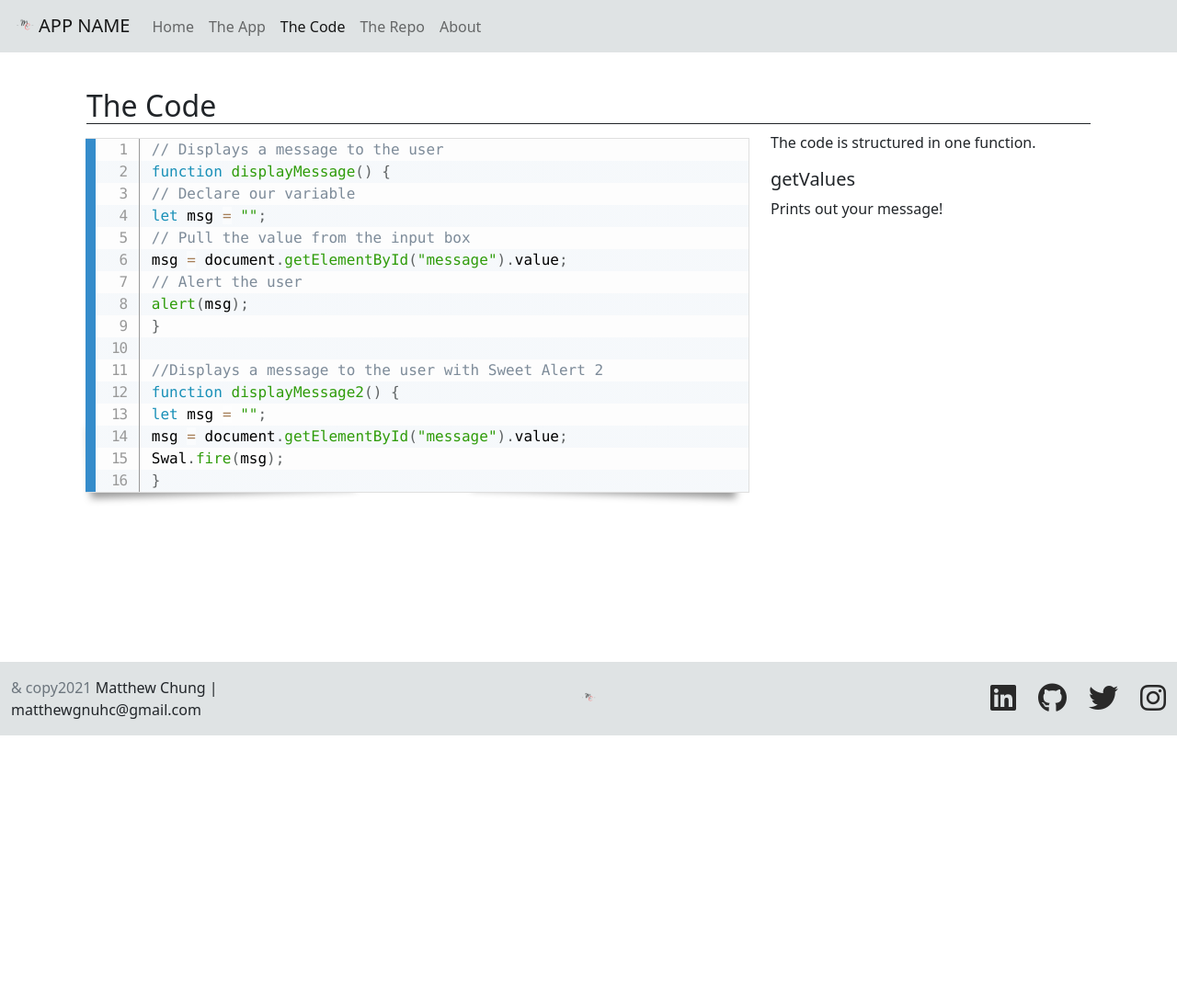
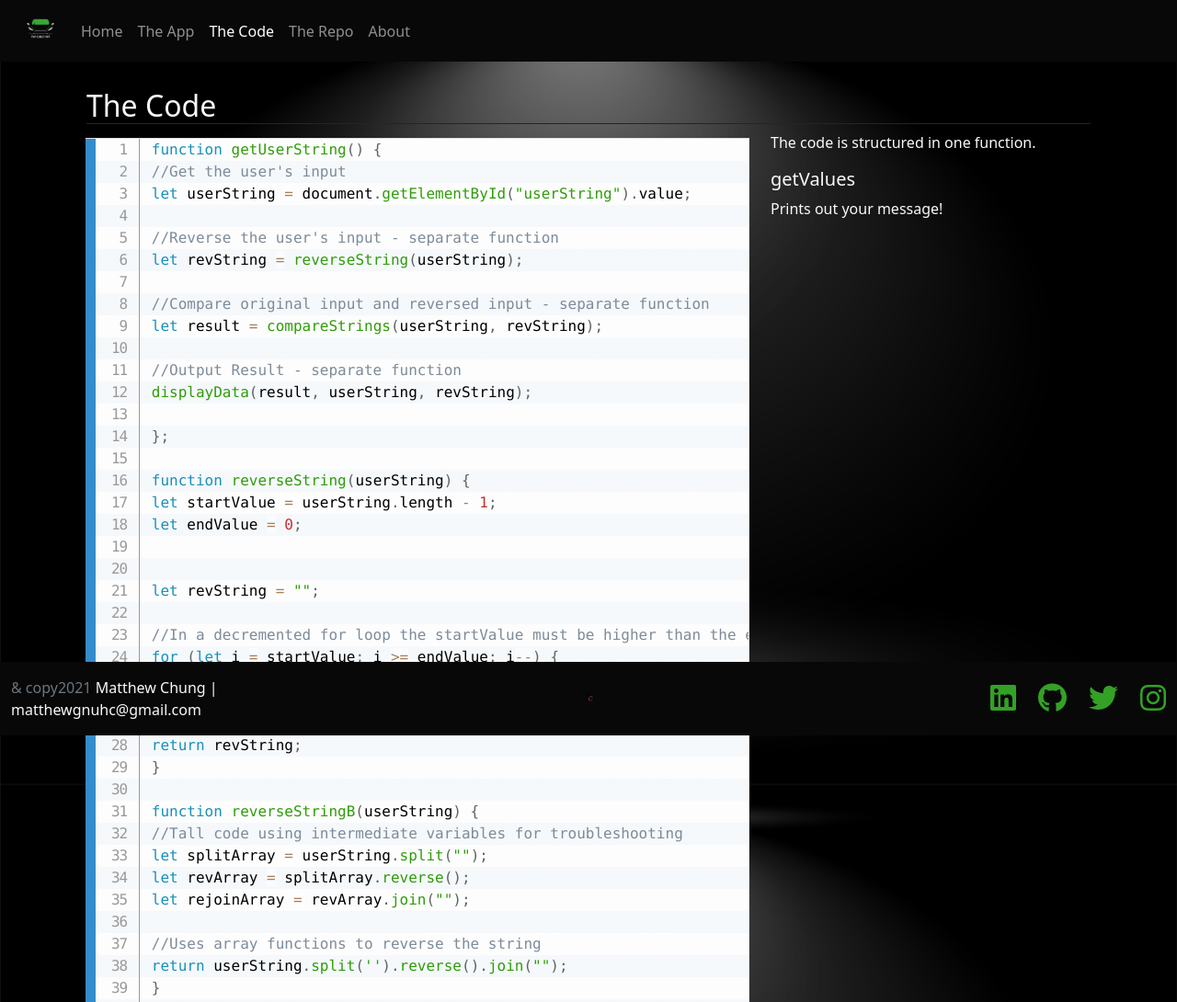
Before and after one commit to matthewgnuhc/Js-TacoCat, a plain HTML site: page code.html in a window 1280 px wide. Shown: the top 1090 px of the page at 92% size. Before the commit the page ends 800 px from the top, so only its background shows below. Drawn offline with nearby package versions, Linux system fonts and the light colour scheme.

Commit message:
functional commit

```diff
--- a/code.html
+++ b/code.html
@@ -2,7 +2,7 @@
 <html lang="en" class="h-100">
 
 <head>
-    <title>APP NAME: A Coding Challenge By Matthew Chung</title>
+    <title>RACECAR: A Coding Challenge By Matthew Chung</title>
     <!--Required Meta Tags-->
     <meta charset="utf-8">
     <meta name="viewport" content="width=device-width, initial-scale=1, shrink-to-fit=no">
@@ -13,16 +13,16 @@
     <script src="https://kit.fontawesome.com/5db21ba9c6.js" crossorigin="anonymous">
     </script>
     <link rel="stylesheet" href="css/site.css">
-    <link rel="icon" type="image/png" href="img/Favicon2/favicon.ico">
+    <link rel="icon" type="image/png" href="/img/racecar.png">
     <link href="css/prism.css" rel="stylesheet" />
 </head>
 
 <body class="d-flex flex-column h-100">
     <!--Nav Section-->
-    <nav class="navbar navbar-expand-lg navbar-light fixed-top">
+    <nav class="navbar navbar-expand-lg navbar-dark fixed-top g-4">
         <div class="container-fluid">
-            <a class="navbar-brand" href="index.html"><img src="img/Favicon2/android-chrome-512x512.png" width="30"
-                    height="30" class="d-inline-block align-text-top">APP NAME</a>
+            <a class="navbar-brand" href="index.html"><img src="/img/racecar.png" width="40"
+                    height="40" class="d-inline-block align-text-top"></a>
             <button class="navbar-toggler" type="button" data-bs-toggle="collapse" data-bs-target="#navbarNav"
                 aria-controls="navbarNav" aria-expanded="false" aria-label="Toggle navigation">
                 <span class="navbar-toggler-icon"></span>
@@ -49,28 +49,75 @@
         </div>
     </nav>
     <!--Main Section-->
-    <main id="content" class="flex-shrink-0">
+    <main id="content" class="flex-shrink-0 bgImage text-light">
         <div class="container col-xxl-8 px-4 py-5 mt-5">
             <h2 class="border-1 border-bottom border-dark">The Code</h2>
             <div class="row">
                 <div class="col-lg-8 col-sm-12">
                     <pre class="line-numbers"><code class="language-javascript">
-                       // Displays a message to the user
-                       function displayMessage() {
-                       // Declare our variable
-                       let msg = "";
-                       // Pull the value from the input box
-                       msg = document.getElementById("message").value;
-                       // Alert the user
-                       alert(msg);
-                       }
+                      function getUserString() {
+                      //Get the user's input
+                      let userString = document.getElementById("userString").value;
 
-                       //Displays a message to the user with Sweet Alert 2
-                       function displayMessage2() {
-                       let msg = "";
-                       msg = document.getElementById("message").value;
-                       Swal.fire(msg);
-                       }
+                      //Reverse the user's input - separate function
+                      let revString = reverseString(userString);
+
+                      //Compare original input and reversed input - separate function
+                      let result = compareStrings(userString, revString);
+
+                      //Output Result - separate function
+                      displayData(result, userString, revString);
+
+                      };
+
+                      function reverseString(userString) {
+                      let startValue = userString.length - 1;
+                      let endValue = 0;
+
+
+                      let revString = "";
+
+                      //In a decremented for loop the startValue must be higher than the endValue
+                      for (let i = startValue; i >= endValue; i--) {
+                      revString += userString[i];
+                      };
+
+                      return revString;
+                      }
+
+                      function reverseStringB(userString) {
+                      //Tall code using intermediate variables for troubleshooting
+                      let splitArray = userString.split("");
+                      let revArray = splitArray.reverse();
+                      let rejoinArray = revArray.join("");
+
+                      //Uses array functions to reverse the string
+                      return userString.split('').reverse().join("");
+                      }
+
+
+                      function compareStrings(userString, revString) {
+
+                      const regEx = /[^A-Z0-9]/ig;
+
+                      let normalUser = userString.toLowerCase().replace(regEx, "");
+                      let normalRev = revString.toLowerCase().replace(regEx, "");
+
+
+                      if (normalUser == normalRev) {
+                      return "was a palindrome";
+                      } else {
+                      return "was not a palindrome";
+                      };
+                      };
+
+                      function displayData(result, userString, revString) {
+
+                      let output = document.getElementById("results");
+
+                      output.innerHTML = `After reversing your string I found that it ${result}<br />You entered
+                      ${userString}<br />Reversed was ${revString}`;
+                      };
                     </code></pre>
                 </div>
                 <div class="col-lg-4 col-sm-12">
@@ -86,7 +133,7 @@
         <div class="container-fluid">
             <div class="row row-cols-1 row-cols-lg-3 gy-2">
                 <div
-                    class="col d-flex align-items-center justify-content-start justify-content-lg-start order-last order-lg-first ">
+                    class="col d-flex align-items-center justify-content-start justify-content-lg-start order-last order-lg-first text-light">
                     <div>
                         <span class="text-muted">& copy2021</span> Matthew Chung | matthewgnuhc@gmail.com
                     </div>
--- a/css/site.css
+++ b/css/site.css
@@ -1,8 +1,18 @@
+.bgImage {
+    background-image: url("/img/27230.jpg");
+    background-repeat: no-repeat;
+    background-position: center;
+    background-size: cover;
+    background-attachment: fixed;
+}
+
+
+
 :root {
     --primary-color: #001e43;
-    --secondary-color: #ff993b;
-    --dark-color: #292929;
-    --white-color: #dfe3e4;
+    --secondary-color: #33a125;
+    --dark-color: rgb(8, 8, 8);
+    --white-color: #ecf2f3;
 }
 
 body {
@@ -18,16 +28,16 @@ main>.container {
 }
 
 nav {
-    background-color: var(--white-color);
+    background-color: var(--dark-color);
 
 }
 
 .footer {
-    background-color: var(--white-color);
+    background-color: var(--dark-color);
 }
 
 footer .social>a {
-    color: var(--dark-color)
+    color: var(--secondary-color)
 }
 
 footer .social>a:hover {
@@ -61,3 +71,6 @@ footer .social>a:hover {
     bottom: 0;
     width: 100%;
 }
+.button {
+    color: var(--secondary-color)
+}
```
Also changed, not shown: app.html (+9 -9 lines), index.html (+11 -11 lines), img/27230.jpg (added), img/License free.txt (added), img/License premium.txt (added), img/racecar.png (added), 2 other files.
